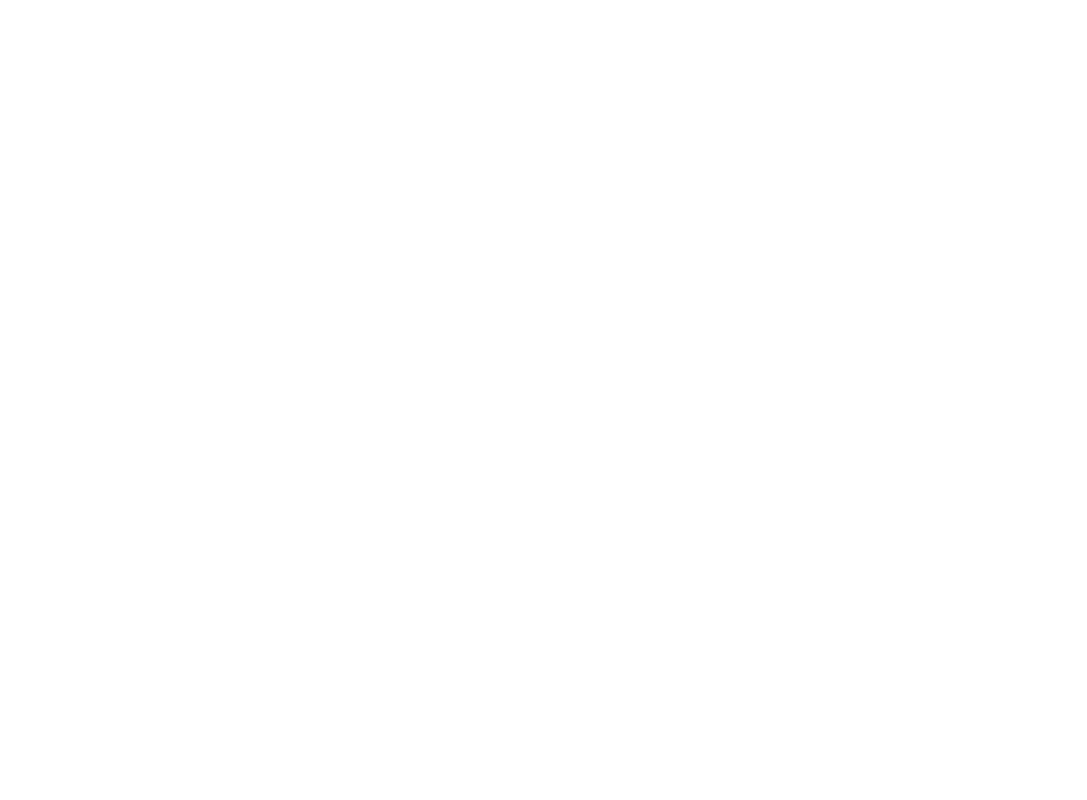
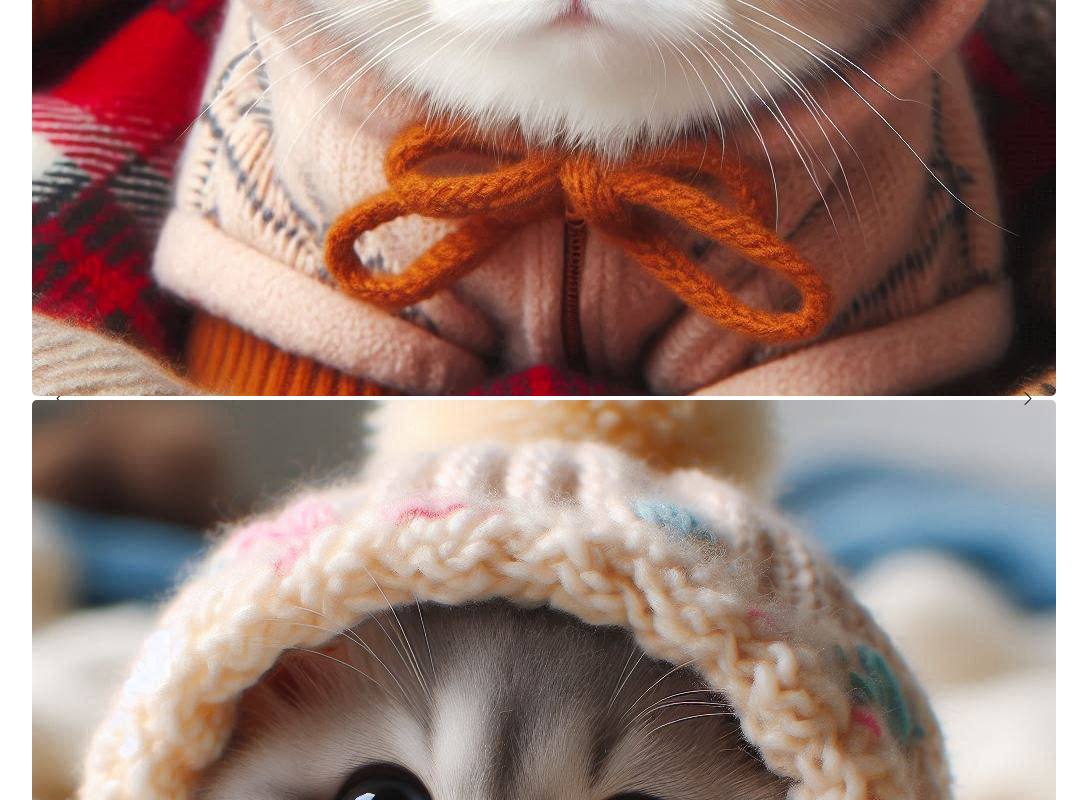
Before and after one commit to rajjitlai/react-templates-FREE, a React (Vite) app: page / in a window 1280 px wide. Shown: the top 800 px of the page, without its empty margins (96-1183 px from the left). Built offline with nearby package versions, Linux system fonts and the light colour scheme.

Commit message:
image-slider-fixes

```diff
--- a/src/App.jsx
+++ b/src/App.jsx
@@ -1,9 +1,11 @@
+import Carousel from "./Components/Image_Slider_01/Image_Slider_01"
 import "./global.css"
 
 const App = () => {
   return (
     <>
       {/* Render your component here!!! */}
+      <Carousel />
     </>
   )
 }
--- a/src/Components/Image_Slider_01/Image_Slider_01.tsx
+++ b/src/Components/Image_Slider_01/Image_Slider_01.tsx
@@ -3,13 +3,35 @@
 import { EffectCoverflow, Navigation, Pagination } from "swiper/modules";
 import next from "../../assets/next.svg"
 import previous from "../../assets/previous.svg"
+import { cat01, cat02, cat03, cat04 } from "../../assets/images/index.ts"
 
-const Slides = [
+import "./styles.css"
 
+const images = [
+    cat01,
+    cat02,
+    cat03,
+    cat04,
 ]
 
-function Carousel({slides}: Props){
-    return(
+function Carousel({ slides }) {
+    const [currentSlide, setCurrentSlide] = React.useState(0);
+
+    const handlePrev = () => {
+        const newSlideIndex = currentSlide === 0 ? slides.length - 1 : currentSlide - 1;
+        setCurrentSlide(newSlideIndex);
+    };
+
+    const handleNext = () => {
+        const newSlideIndex = (currentSlide + 1) % slides.length;
+        setCurrentSlide(newSlideIndex);
+    };
+
+    return (
+        <div className="carousel-container">
+            <button className="carousel-button prev" onClick={handlePrev}>
+                <img src={previous} alt="prev" />
+            </button>
             <Swiper modules={[EffectCoverflow, Navigation, Pagination]} pagination={{
                 clickable: true,
             }}
@@ -22,12 +44,17 @@
                     slideShadows: true,
                 }}
             >
-            {slides.map((slide, index) =>(
+                {images.map((image, index) => (
                     <SwiperSlide key={index} className="slider">
-                    <img src={slide} alt="" />
+                        <img src={image} alt="img" />
                     </SwiperSlide>
                 ))}
-
+                <button className="carousel-button next" onClick={handleNext}>
+                    <img src={next} alt="next" />
+                </button>
             </Swiper>
+        </div>
     )
 }
+
+export default Carousel;
--- /dev/null
+++ b/src/Components/Image_Slider_01/styles.css
@@ -0,0 +1,52 @@
+* {
+    margin: 0;
+    padding: 0;
+    font-family: sans-serif;
+    box-sizing: border-box;
+}
+
+body{
+    height: 100vh;
+    display: flex;
+    align-items: center;
+    justify-content: center;
+    width: 100%;
+}
+
+.carousel-container {
+    position: relative;
+    display: flex;
+    justify-content: center;
+}
+
+.carousel-button {
+    position: absolute;
+    top: 50%;
+    transform: translateY(-50%);
+    background: none;
+    border: none;
+    cursor: pointer;
+    padding: 10px;
+    color: #fff;
+}
+
+.carousel-button.prev {
+    left: 10px;
+}
+
+.carousel-button.next {
+    right: 10px;
+}
+
+.slider img {
+    width: 100%;
+    border-radius: 5px;
+}
+
+.swiper-pagination-bullet {
+    background: #ccc;
+}
+
+.swiper-pagination-bullet-active {
+    background: #000;
+}
--- /dev/null
+++ b/src/assets/images/index.ts
@@ -0,0 +1,6 @@
+import cat01 from "./cat-image-01.jpg"
+import cat02 from "./cat-image-02.jpg"
+import cat03 from "./cat-image-03.jpg"
+import cat04 from "./cat-image-04.jpg"
+
+export { cat01, cat02, cat03, cat04 };
```
Also changed, not shown: src/assets/next.svg, src/assets/previous.svg. Lines whose indentation alone changed are shown as unchanged.
